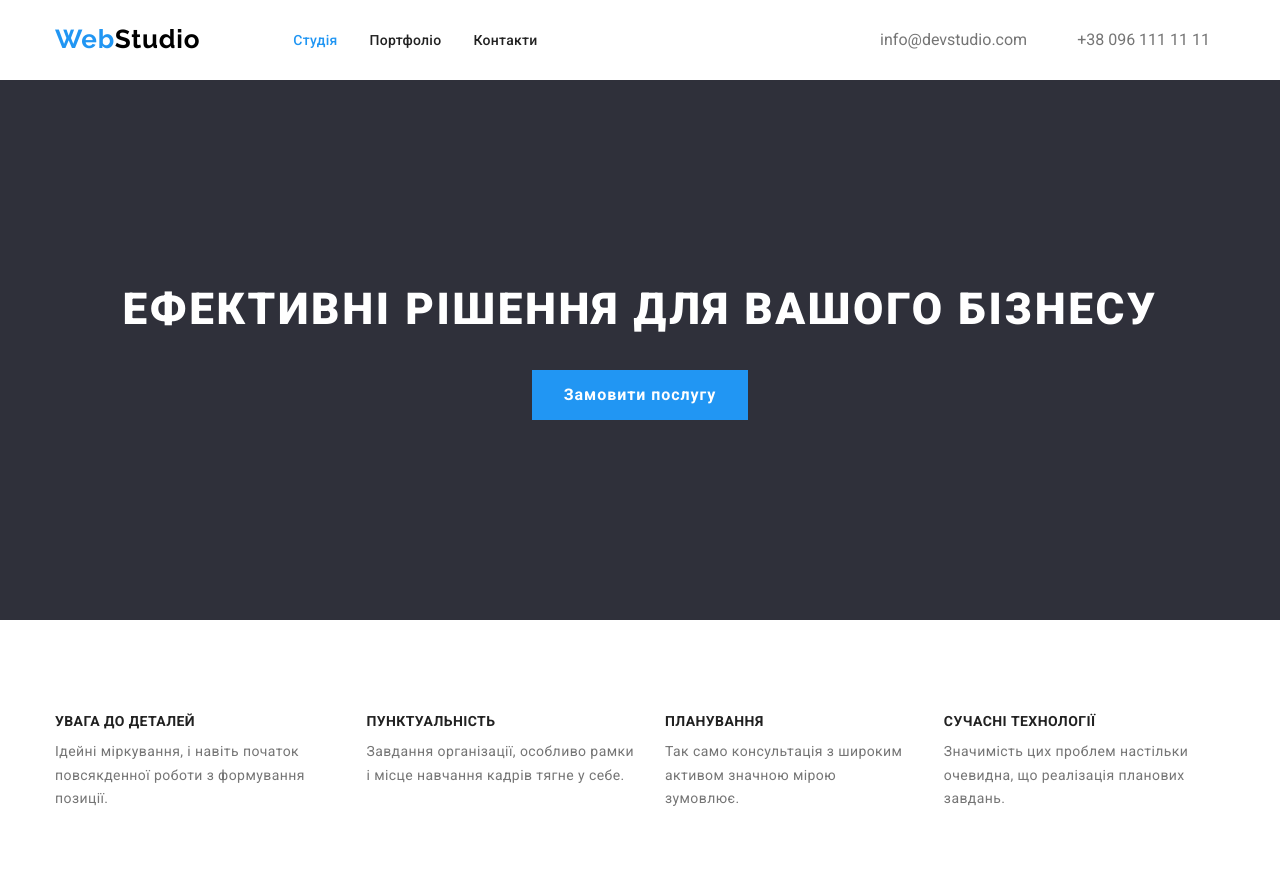
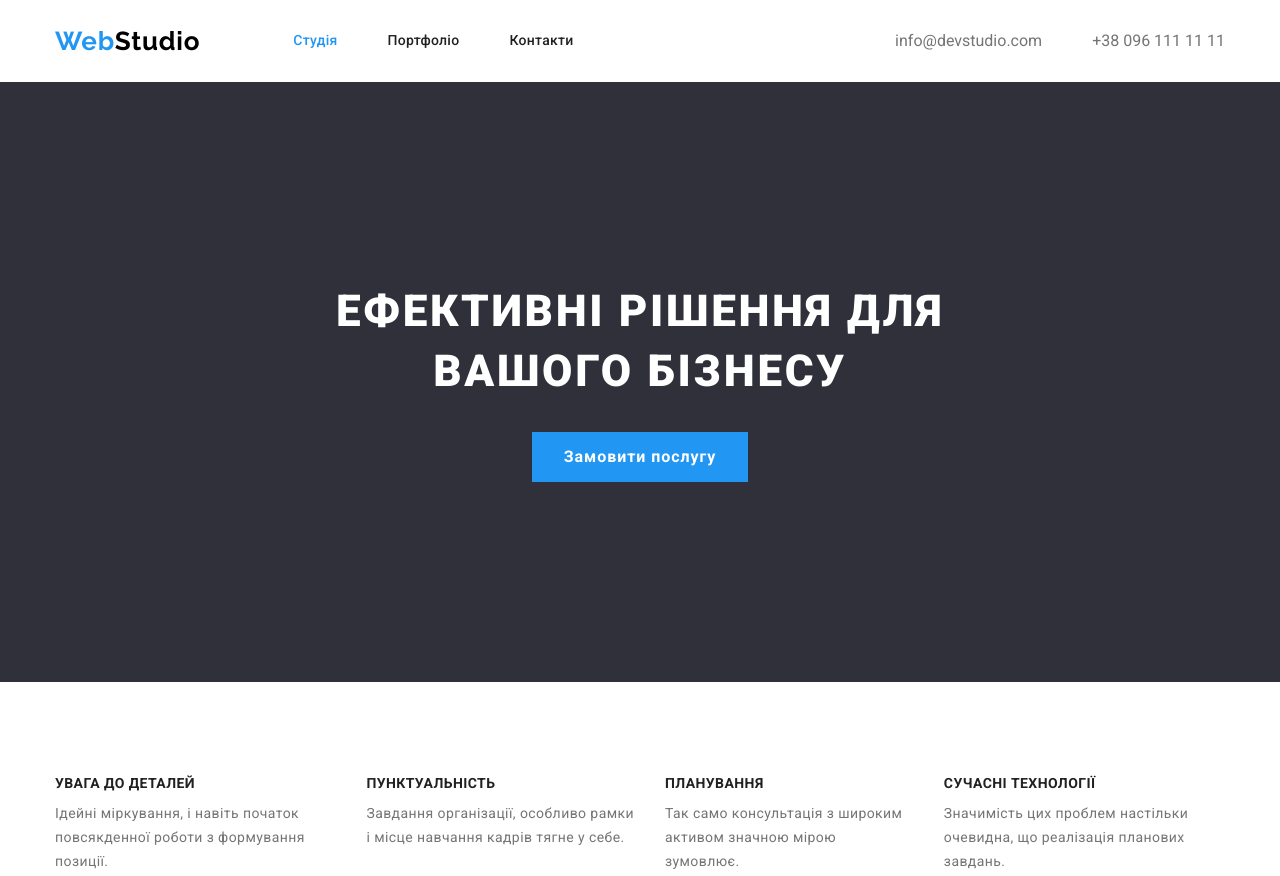
Before and after one commit to GOITUnit/goit-markup-hw-03, a plain HTML site: page index.html in a window 1280 px wide. Shown: the top 876 px of the page. Drawn offline with Linux system fonts and the light colour scheme.

Commit message:
home-work-03

```diff
--- a/css/styles.css
+++ b/css/styles.css
@@ -1,6 +1,7 @@
-*,
-*::before,
-*::after {
+
+/*Додае вміст(стилі) до та після елемента до якого були застосовані*/
+::before,
+::after {
   box-sizing: border-box;
   /* задае точні розміри для верстки в СSS */
 }
@@ -119,11 +120,11 @@ body .list {
 /* шапка */
 .nav{
     display: flex;
+    align-items: center;
 }
 .nav-position {
     display: flex;
     align-items: center;
-    height: 80px;
 }
 
 .nav-group{
@@ -136,7 +137,7 @@ body .list {
 .list-nav {
     display: flex;
     align-items: center;
-    gap: 32px;
+    gap: 50px;
 }
 
 .link{
@@ -165,6 +166,8 @@ body .list {
 .list-auth .link {
     display: inline-block;
     color: var(--secondary-text-color);
+    padding-bottom: 32px;
+    padding-top: 32px;
 }
 
 .nav .link {
@@ -173,6 +176,8 @@ body .list {
     font-size: 14px;
     line-height: 1.14;
     letter-spacing: var(--secondary-letter-spacing);
+    padding-top: 32px;
+    padding-bottom: 32px;
 }
 
 /* for example */
@@ -207,8 +212,10 @@ body .list {
     line-height: 1.36;
     letter-spacing: var(--hero-letter-spacing);
     text-transform: uppercase;
-
     margin-bottom: 30px;
+    width: 700px;
+    margin-left: auto;
+    margin-right: auto;
 }
 
 .hero-button {
@@ -245,7 +252,7 @@ body .list {
     border: 0;
     clip: rect(0 0 0 0);
     clip-path: inset(50%);
-    margin: 1px;
+    margin: -1px;
 }
 
 .section-title {
@@ -269,7 +276,7 @@ body .list {
 
 .features-list {
     display: flex;
-    min-width: 270px;
+
 }
 
 .features-list .item:not(:last-child) {
--- a/index.html
+++ b/index.html
@@ -37,7 +37,7 @@
           </li>
         </ul>
       </nav>
-    <div class="container nav-group">
+
       <ul class="list-auth list">
         <li class="item">
           <a class="link" href="mailto:info@devstudio.com"
@@ -49,17 +49,19 @@
         </li>
       </ul>
     </div>
-    </div>
+
     </header>
     <main>
       <!--Замовлення послуг-->
       <section class="hero">
+        <div class="container">
         <h1 class="hero-title">Ефективні рішення для вашого бізнесу</h1>
         <button class="hero-button" type="button">Замовити послугу</button>
+      </div>
       </section>
       <!--Особливості-->
-      <section class="section">
-        <div class="container features">
+      <section class="section features">
+        <div class="container">
         <h2 class="section-title visually-hidden">Наші особливості</h2>
         <ul class="features-list list">
           <li class="item">
```
